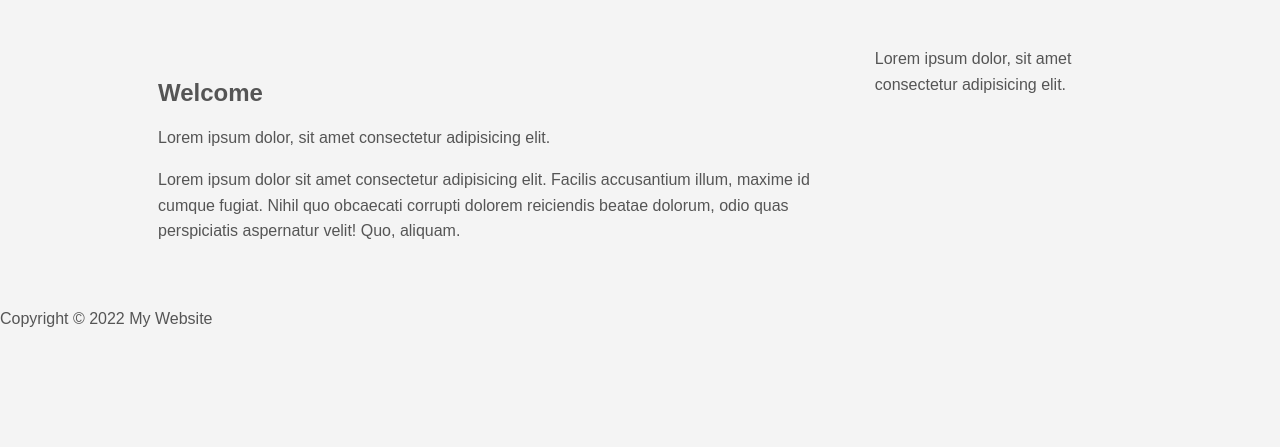
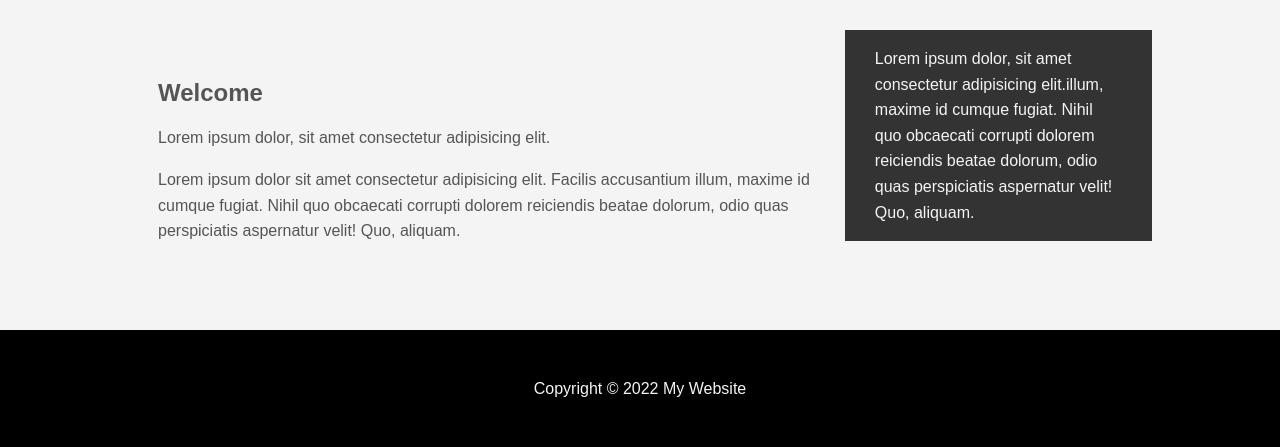
Before and after one commit to JusTJohnnyS/Homepractice, a plain HTML site: page index.html in a window 1280 px wide. Shown: the part 446-893 px from the top of the page. Before the commit the page ends 800 px from the top, so only its background shows below. Drawn offline with Linux system fonts and the light colour scheme.

Commit message:
Completed CSS Crash Course

```diff
--- a/css/styles.css
+++ b/css/styles.css
@@ -44,7 +44,7 @@ body{
 
 #showcase{
     background-image: url(../images/lights.jpg);
-    background-position:center right;
+    background-position:;
     min-height:300px;
     margin-bottom:30px;
     text-align: center;
@@ -68,6 +68,17 @@ body{
 #sidebar {
     float:right;
     width:30%;
+    background-color: #333;
+    color:#f4f4f4;
     padding: 0 30px;
     box-sizing: border-box;
 }
+
+#main-footer{
+    background-color: black;
+    color:#f4f4f4;
+    margin-top:40px;
+    padding:30px;
+    text-align: center;
+
+}
--- a/index.html
+++ b/index.html
@@ -1,9 +1,8 @@
 <!DOCTYPE html>
 <html>
-
   <head>
     <title>My Website</title>
-  <link rel="stylesheet" type="text/css" href="css/styles.css">
+    <link rel="stylesheet" type="text/css" href="css/styles.css" />
   </head>
 
   <body>
@@ -20,46 +19,37 @@
           <li><a href="#">About</a></li>
           <li><a href="#">Services</a></li>
           <li><a href="#">Contact</a></li>
-
         </ul>
       </div>
     </nav>
 
     <section id="showcase">
       <div class="container">
-      <h1>Lorem ipsum dolor sit amet consectetur,
-        adipisicing elit.
-
-      </h1>
+        <h1>Lorem ipsum dolor sit amet consectetur, adipisicing elit.</h1>
       </div>
-
-
     </section>
 
     <div class="container">
       <section id="main">
-
         <h1>Welcome</h1>
-      <p>Lorem ipsum dolor, sit amet consectetur
-        adipisicing elit.
+        <p>Lorem ipsum dolor, sit amet consectetur adipisicing elit.</p>
+        <p>
+          Lorem ipsum dolor sit amet consectetur adipisicing elit. Facilis
+          accusantium illum, maxime id cumque fugiat. Nihil quo obcaecati
+          corrupti dolorem reiciendis beatae dolorum, odio quas perspiciatis
+          aspernatur velit! Quo, aliquam.
         </p>
-      <p>Lorem ipsum dolor sit amet consectetur adipisicing elit. Facilis accusantium illum, maxime id cumque fugiat. Nihil quo obcaecati corrupti dolorem reiciendis beatae dolorum, odio quas perspiciatis aspernatur velit! Quo, aliquam.</p>
       </section>
 
-
       <aside id="sidebar">
-      <p>Lorem ipsum dolor, sit amet consectetur
-        adipisicing elit.
-      </p>
-
-
+        <p>Lorem ipsum dolor, sit amet consectetur adipisicing elit.illum, maxime id cumque fugiat. Nihil quo obcaecati
+          corrupti dolorem reiciendis beatae dolorum, odio quas perspiciatis
+          aspernatur velit! Quo, aliquam.</p>
       </aside>
     </div>
 
     <footer id="main-footer">
-    <p> Copyright &copy; 2022 My Website</p>
+      <p>Copyright &copy; 2022 My Website</p>
     </footer>
-
   </body>
-
 </html>
```
Lines whose indentation alone changed are shown as unchanged.
